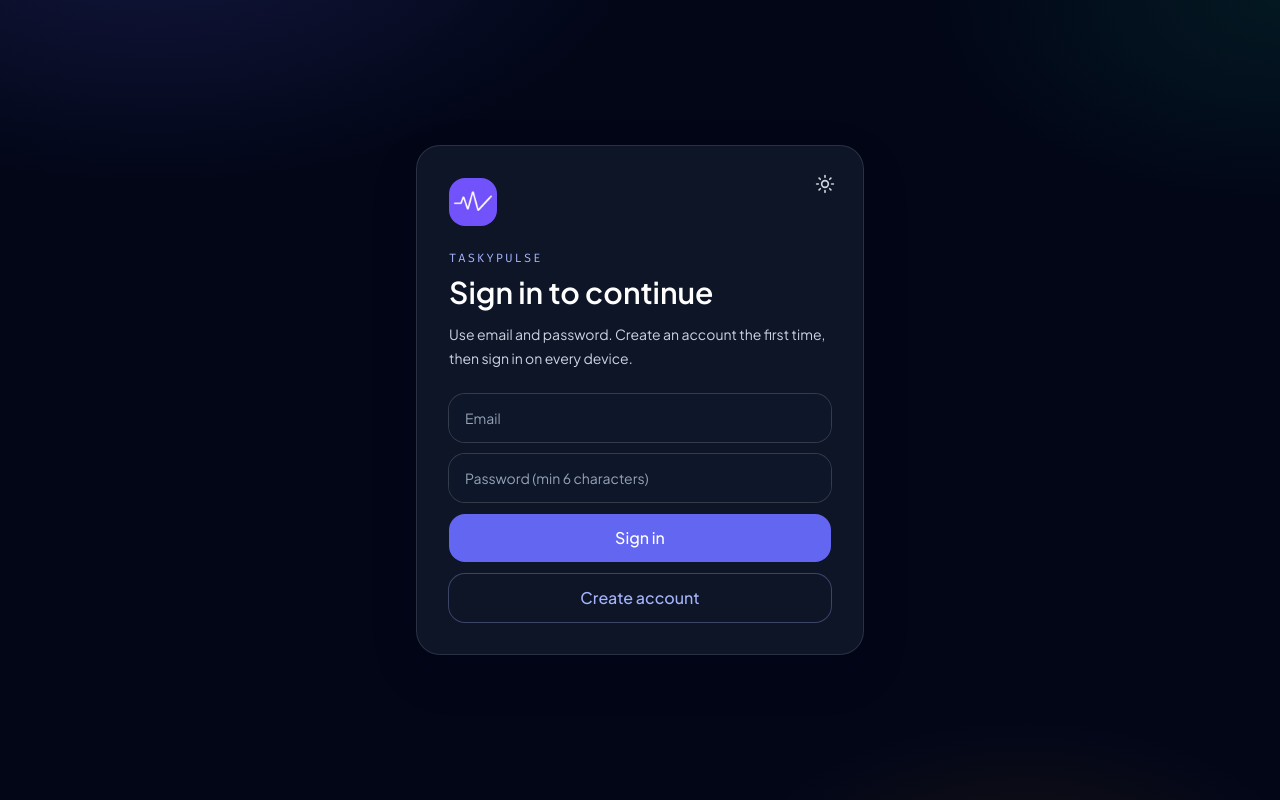
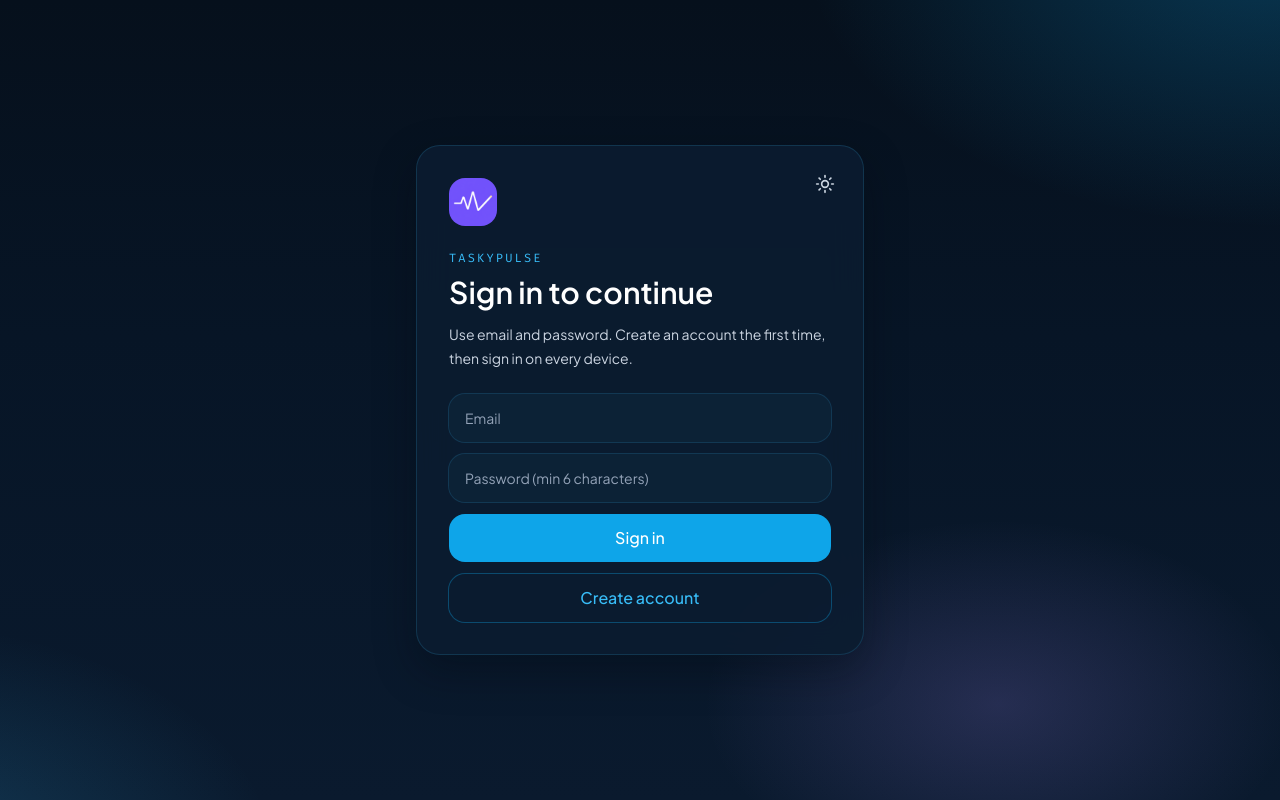
Before and after one commit to fahim-shahriar-alif/TaskPulse, a React (Vite) app: page / in a window 1280 px wide. Built offline with nearby package versions, Linux system fonts and the light colour scheme; no server answers.

Commit message:
Give dark mode the same sky-blue dashboard treatment so both themes feel like one product.

```diff
--- a/src/components/CompletionRing.tsx
+++ b/src/components/CompletionRing.tsx
@@ -25,8 +25,8 @@ export function CompletionRing({ value, label }: CompletionRingProps) {
         />
         <defs>
           <linearGradient id="ring" x1="0" x2="1" y1="0" y2="1">
-            <stop offset="0%" stopColor="#818cf8" className="light:[stop-color:#0ea5e9]" />
-            <stop offset="100%" stopColor="#34d399" className="light:[stop-color:#7dd3fc]" />
+            <stop offset="0%" stopColor="#0ea5e9" />
+            <stop offset="100%" stopColor="#7dd3fc" />
           </linearGradient>
         </defs>
       </svg>
--- a/src/components/PriorityBadge.tsx
+++ b/src/components/PriorityBadge.tsx
@@ -3,7 +3,7 @@ import type { Priority } from '../types'
 const styles: Record<Priority, string> = {
   high: 'bg-rose-500/15 text-rose-600 ring-rose-400/30 dark:text-rose-200',
   medium: 'bg-amber-50 text-amber-500 ring-amber-400/25 dark:bg-amber-500/15 dark:text-amber-200',
-  low: 'bg-sky-50 text-sky-600 ring-sky-400/25 dark:bg-emerald-500/15 dark:text-emerald-200 dark:ring-emerald-400/30',
+  low: 'bg-sky-50 text-sky-600 ring-sky-400/25 dark:bg-sky-500/15 dark:text-sky-200 dark:ring-sky-400/30',
 }
 
 export function PriorityBadge({ priority }: { priority: Priority }) {
--- a/src/components/TaskRow.tsx
+++ b/src/components/TaskRow.tsx
@@ -7,7 +7,7 @@ import { statusLabel, useTaskDetail } from './TaskDetailModal'
 export function StatusChip({ status }: { status: Status }) {
   const tone =
     status === 'completed'
-      ? 'bg-indigo-500/15 text-indigo-500'
+      ? 'bg-indigo-500/15 text-indigo-400'
       : status === 'inprog'
         ? 'bg-cyan-500/15 text-cyan-600 dark:text-cyan-300'
         : 'bg-field text-muted ring-1 ring-line'
--- a/src/context/ThemeContext.tsx
+++ b/src/context/ThemeContext.tsx
@@ -24,7 +24,7 @@ function applyTheme(theme: ThemeName) {
   document.documentElement.classList.add(theme)
   document.documentElement.dataset.theme = theme
   const meta = document.querySelector('meta[name="theme-color"]')
-  if (meta) meta.setAttribute('content', theme === 'dark' ? '#020617' : '#cfe9f8')
+  if (meta) meta.setAttribute('content', theme === 'dark' ? '#07111f' : '#cfe9f8')
 }
 
 export function ThemeProvider({ children }: { children: ReactNode }) {
--- a/src/index.css
+++ b/src/index.css
@@ -21,18 +21,18 @@
 html.dark,
 html[data-theme='dark'] {
   color-scheme: dark;
-  --canvas: #020617;
-  --card: rgb(15 23 42 / 0.92);
+  --canvas: #07111f;
+  --card: rgb(12 28 48 / 0.88);
   --fg: #ffffff;
   --muted: #cbd5e1;
   --faint: #94a3b8;
-  --line: rgb(255 255 255 / 0.16);
-  --field: rgb(15 23 42 / 0.85);
-  --overlay: rgb(2 6 23 / 0.72);
-  --glass-border: rgb(255 255 255 / 0.12);
-  --glow-a: rgb(99 102 241 / 0.18);
-  --glow-b: rgb(16 185 129 / 0.1);
-  --glow-c: rgb(245 158 11 / 0.08);
+  --line: rgb(56 189 248 / 0.18);
+  --field: #0c2236;
+  --overlay: rgb(2 8 18 / 0.72);
+  --glass-border: rgb(56 189 248 / 0.16);
+  --glow-a: rgb(14 165 233 / 0.32);
+  --glow-b: rgb(56 189 248 / 0.22);
+  --glow-c: rgb(167 139 250 / 0.2);
 }
 
 html.light,
@@ -55,23 +55,28 @@ html[data-theme='light'] {
 /* Tailwind v4 keeps default indigo on :root inside @layer theme. Override in the same layer. */
 @layer theme {
   html.light,
-  html[data-theme='light'] {
+  html[data-theme='light'],
+  html.dark,
+  html[data-theme='dark'] {
     --color-indigo-300: #7dd3fc;
-    --color-indigo-400: #0ea5e9;
     --color-indigo-500: #0ea5e9;
     --color-indigo-600: #0284c7;
-    --color-emerald-400: #10b981;
+    --color-emerald-400: #34d399;
     --color-amber-400: #f59e0b;
-    --color-rose-400: #f43f5e;
+    --color-rose-400: #fb7185;
+    --color-brand: #0ea5e9;
+  }
+
+  html.light,
+  html[data-theme='light'] {
+    --color-indigo-400: #0ea5e9;
     --color-peach: #dbeafe;
-    --color-brand: #0ea5e9;
   }
 
   html.dark,
   html[data-theme='dark'] {
-    --color-indigo-300: #c7d2fe;
-    --color-indigo-400: #a5b4fc;
-    --color-indigo-500: #6366f1;
+    --color-indigo-400: #38bdf8;
+    --color-peach: #0c4a6e;
   }
 }
 
@@ -114,6 +119,12 @@ html[data-theme='light'] .glass {
   box-shadow: 0 10px 28px -6px rgb(14 116 144 / 0.14);
 }
 
+html.dark .glass,
+html[data-theme='dark'] .glass {
+  background: rgb(12 28 48 / 0.9);
+  box-shadow: 0 16px 40px rgb(2 8 18 / 0.35);
+}
+
 html.light .hero-card,
 html[data-theme='light'] .hero-card {
   background: #ffffff;
@@ -121,24 +132,41 @@ html[data-theme='light'] .hero-card {
   box-shadow: 0 12px 32px -8px rgb(14 116 144 / 0.18);
 }
 
+html.dark .hero-card,
+html[data-theme='dark'] .hero-card {
+  background: rgb(8 36 56 / 0.95);
+  border-color: rgb(56 189 248 / 0.22);
+  box-shadow: 0 16px 40px rgb(2 8 18 / 0.4);
+}
+
 html.light .hero-card .stroke-line,
 html[data-theme='light'] .hero-card .stroke-line {
   stroke: rgb(14 165 233 / 0.18);
 }
 
-html.light .stat-grid > :nth-child(5n + 1) .stat-bar {
+html.dark .hero-card .stroke-line,
+html[data-theme='dark'] .hero-card .stroke-line {
+  stroke: rgb(56 189 248 / 0.22);
+}
+
+html.light .stat-grid > :nth-child(5n + 1) .stat-bar,
+html.dark .stat-grid > :nth-child(5n + 1) .stat-bar {
   background: #0369a1;
 }
-html.light .stat-grid > :nth-child(5n + 2) .stat-bar {
+html.light .stat-grid > :nth-child(5n + 2) .stat-bar,
+html.dark .stat-grid > :nth-child(5n + 2) .stat-bar {
   background: #0284c7;
 }
-html.light .stat-grid > :nth-child(5n + 3) .stat-bar {
+html.light .stat-grid > :nth-child(5n + 3) .stat-bar,
+html.dark .stat-grid > :nth-child(5n + 3) .stat-bar {
   background: #0ea5e9;
 }
-html.light .stat-grid > :nth-child(5n + 4) .stat-bar {
+html.light .stat-grid > :nth-child(5n + 4) .stat-bar,
+html.dark .stat-grid > :nth-child(5n + 4) .stat-bar {
   background: #38bdf8;
 }
-html.light .stat-grid > :nth-child(5n + 5) .stat-bar {
+html.light .stat-grid > :nth-child(5n + 5) .stat-bar,
+html.dark .stat-grid > :nth-child(5n + 5) .stat-bar {
   background: #7dd3fc;
 }
 
@@ -159,7 +187,25 @@ html.light .kpi-grid > :nth-child(4n + 4) {
   border-color: transparent;
 }
 
-html.light input[type='checkbox'] {
+html.dark .kpi-grid > :nth-child(4n + 1) {
+  background: rgb(14 165 233 / 0.22);
+  border-color: transparent;
+}
+html.dark .kpi-grid > :nth-child(4n + 2) {
+  background: rgb(16 185 129 / 0.2);
+  border-color: transparent;
+}
+html.dark .kpi-grid > :nth-child(4n + 3) {
+  background: rgb(245 158 11 / 0.2);
+  border-color: transparent;
+}
+html.dark .kpi-grid > :nth-child(4n + 4) {
+  background: rgb(139 92 246 / 0.24);
+  border-color: transparent;
+}
+
+html.light input[type='checkbox'],
+html.dark input[type='checkbox'] {
   accent-color: #0ea5e9;
 }
 
@@ -182,40 +228,79 @@ html[data-theme='light'] body {
     linear-gradient(180deg, #cfe9f8 0%, #e7f5fd 40%, #f7fbff 100%);
 }
 
+html.dark .bg-app,
+html[data-theme='dark'] .bg-app,
+html.dark body,
+html[data-theme='dark'] body {
+  background:
+    radial-gradient(920px 560px at 100% -8%, rgb(14 165 233 / 0.28), transparent 52%),
+    radial-gradient(760px 480px at -8% 108%, rgb(56 189 248 / 0.2), transparent 50%),
+    radial-gradient(640px 400px at 78% 88%, rgb(167 139 250 / 0.18), transparent 46%),
+    linear-gradient(180deg, #06101c 0%, #071526 42%, #0a1a2e 100%);
+}
+
 /* Force accent utilities — opacity variants are sometimes inlined as purple hex. */
 html.light .bg-indigo-500,
-html[data-theme='light'] .bg-indigo-500 {
+html[data-theme='light'] .bg-indigo-500,
+html.dark .bg-indigo-500,
+html[data-theme='dark'] .bg-indigo-500 {
   background-color: #0ea5e9;
 }
 html.light .hover\:bg-indigo-400:hover,
-html[data-theme='light'] .hover\:bg-indigo-400:hover {
+html[data-theme='light'] .hover\:bg-indigo-400:hover,
+html.dark .hover\:bg-indigo-400:hover,
+html[data-theme='dark'] .hover\:bg-indigo-400:hover {
   background-color: #38bdf8;
 }
 html.light .text-indigo-400,
 html[data-theme='light'] .text-indigo-400 {
   color: #0284c7;
 }
+html.dark .text-indigo-400,
+html[data-theme='dark'] .text-indigo-400 {
+  color: #38bdf8;
+}
 html.light .text-indigo-500,
-html[data-theme='light'] .text-indigo-500 {
+html[data-theme='light'] .text-indigo-500,
+html.dark .text-indigo-500,
+html[data-theme='dark'] .text-indigo-500 {
   color: #0ea5e9;
 }
 html.light .bg-indigo-500\/15,
 html[data-theme='light'] .bg-indigo-500\/15 {
   background-color: rgb(14 165 233 / 0.16);
 }
+html.dark .bg-indigo-500\/15,
+html[data-theme='dark'] .bg-indigo-500\/15 {
+  background-color: rgb(14 165 233 / 0.2);
+}
 html.light .ring-indigo-400\/30,
-html[data-theme='light'] .ring-indigo-400\/30 {
+html[data-theme='light'] .ring-indigo-400\/30,
+html.dark .ring-indigo-400\/30,
+html[data-theme='dark'] .ring-indigo-400\/30 {
   --tw-ring-color: rgb(14 165 233 / 0.35);
 }
 html.light .ring-indigo-400\/50,
-html[data-theme='light'] .ring-indigo-400\/50 {
-  --tw-ring-color: rgb(14 165 233 / 0.5);
+html[data-theme='light'] .ring-indigo-400\/50,
+html.dark .ring-indigo-400\/50,
+html[data-theme='dark'] .ring-indigo-400\/50 {
+  --tw-ring-color: rgb(56 189 248 / 0.5);
 }
 html.light .accent-indigo-400,
-html[data-theme='light'] .accent-indigo-400 {
+html[data-theme='light'] .accent-indigo-400,
+html.dark .accent-indigo-400,
+html[data-theme='dark'] .accent-indigo-400 {
   accent-color: #0ea5e9;
 }
 html.light .bg-peach,
 html[data-theme='light'] .bg-peach {
   background-color: #e0f2fe;
 }
+html.dark .bg-peach,
+html[data-theme='dark'] .bg-peach {
+  background-color: rgb(14 165 233 / 0.2);
+}
+html.dark .shadow-sky-500\/25,
+html[data-theme='dark'] .shadow-sky-500\/25 {
+  --tw-shadow-color: rgb(14 165 233 / 0.35);
+}
--- a/vite.config.ts
+++ b/vite.config.ts
@@ -19,8 +19,8 @@ export default defineConfig({
         name: 'TaskyPulse',
         short_name: 'TaskyPulse',
         description: 'Personal task and productivity suite',
-        theme_color: '#020617',
-        background_color: '#020617',
+        theme_color: '#07111f',
+        background_color: '#07111f',
         display: 'standalone',
         start_url: '/',
         icons: [
```
